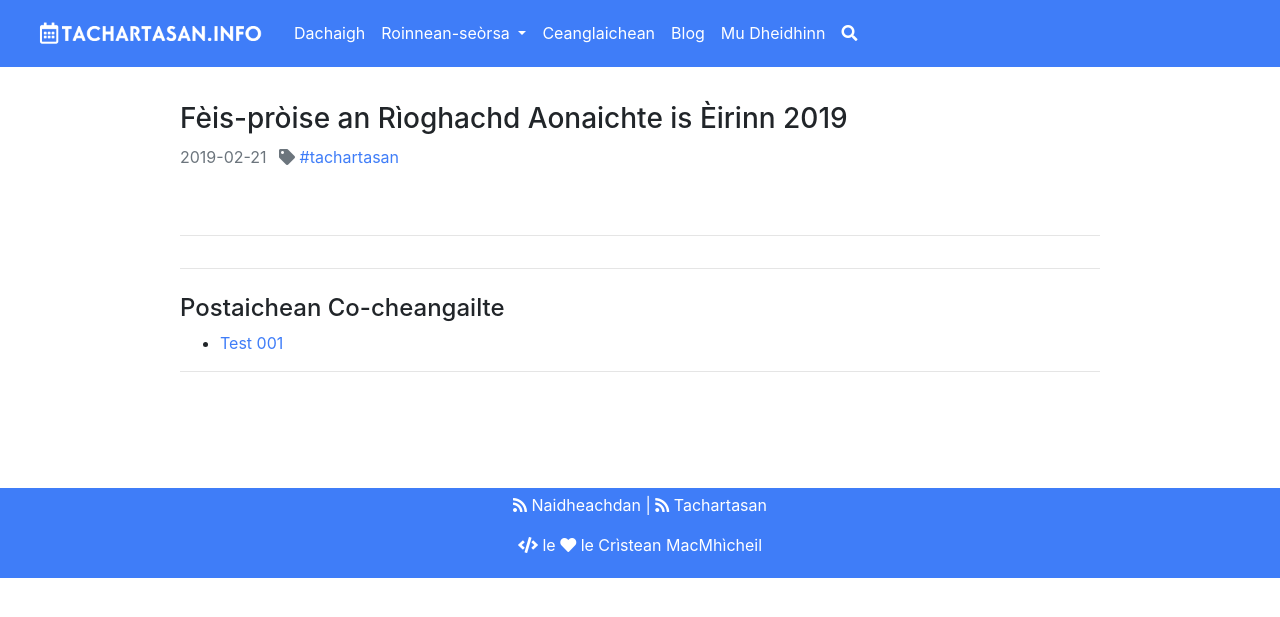
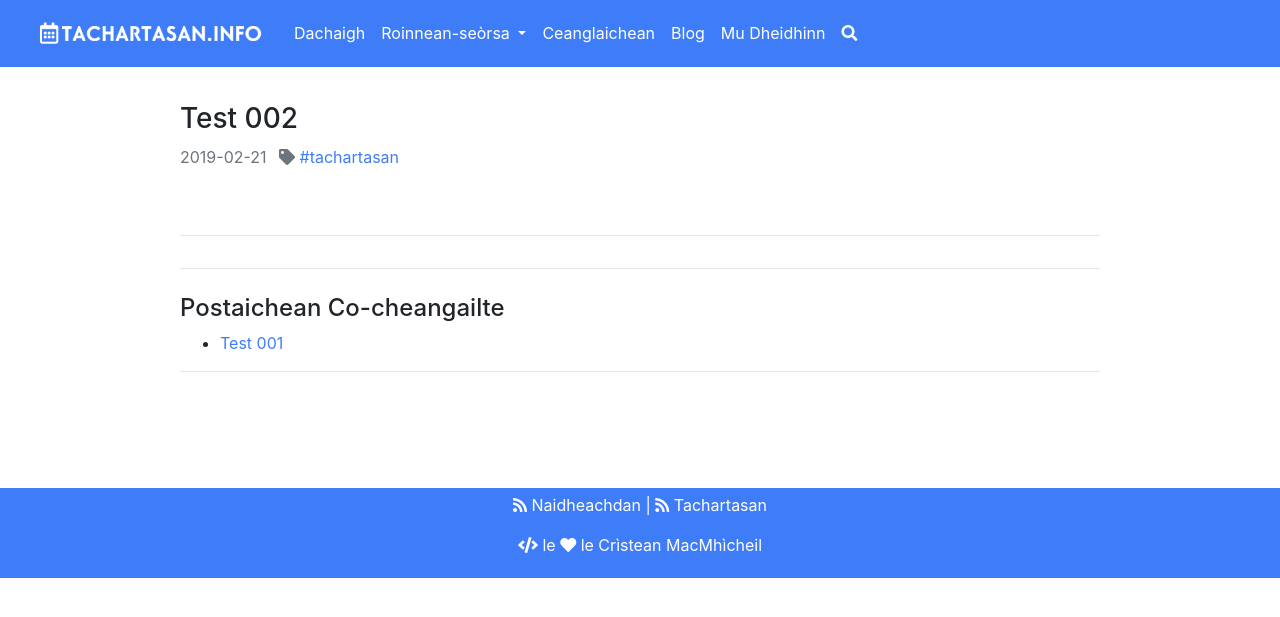
Before and after one commit to tachartasan/tachartasan.github.io, a Jekyll site: the page built from _posts/2019-02-21-test-002.md, in a window 1280 px wide. Shown: the top 617 px of the page. Built offline with Jekyll 4.4.1, drawn with Linux system fonts in a browser that asks for light colours; nearby versions of some CDN libraries; our own code applies the rules of GitHub Pages for plain Markdown files; comment, search, counter and statistics services are not loaded.

Commit message:
Update 2019-02-21-test-002.md

```diff
--- a/_posts/2019-02-21-test-002.md
+++ b/_posts/2019-02-21-test-002.md
@@ -1,8 +1,8 @@
 ---
-title: Fèis-pròise an Rìoghachd Aonaichte is Èirinn 2019
+title: Test 002
 image:
 comments: true
-layout: post
+type: post
 date: 2019-02-21 12:00:00
 author: Crìstean MacMhìcheil
 categories: tachartasan
```
